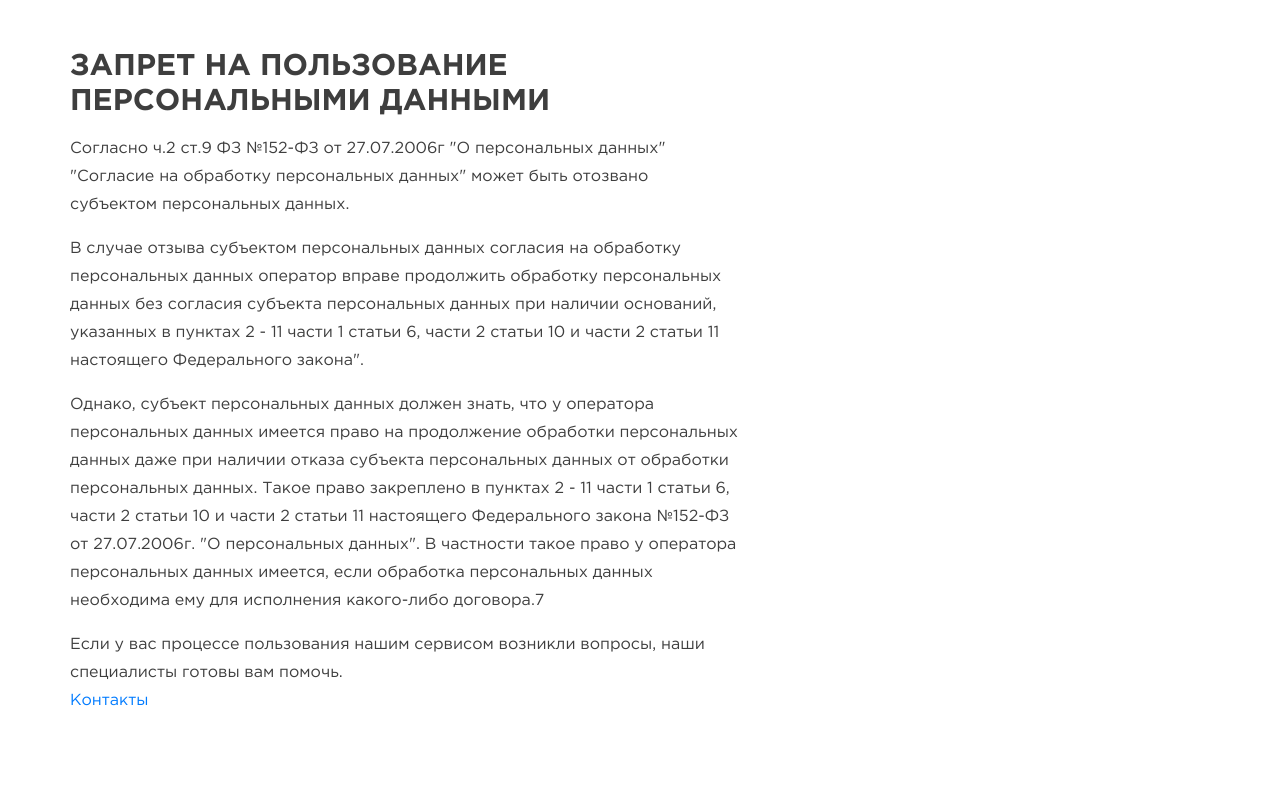
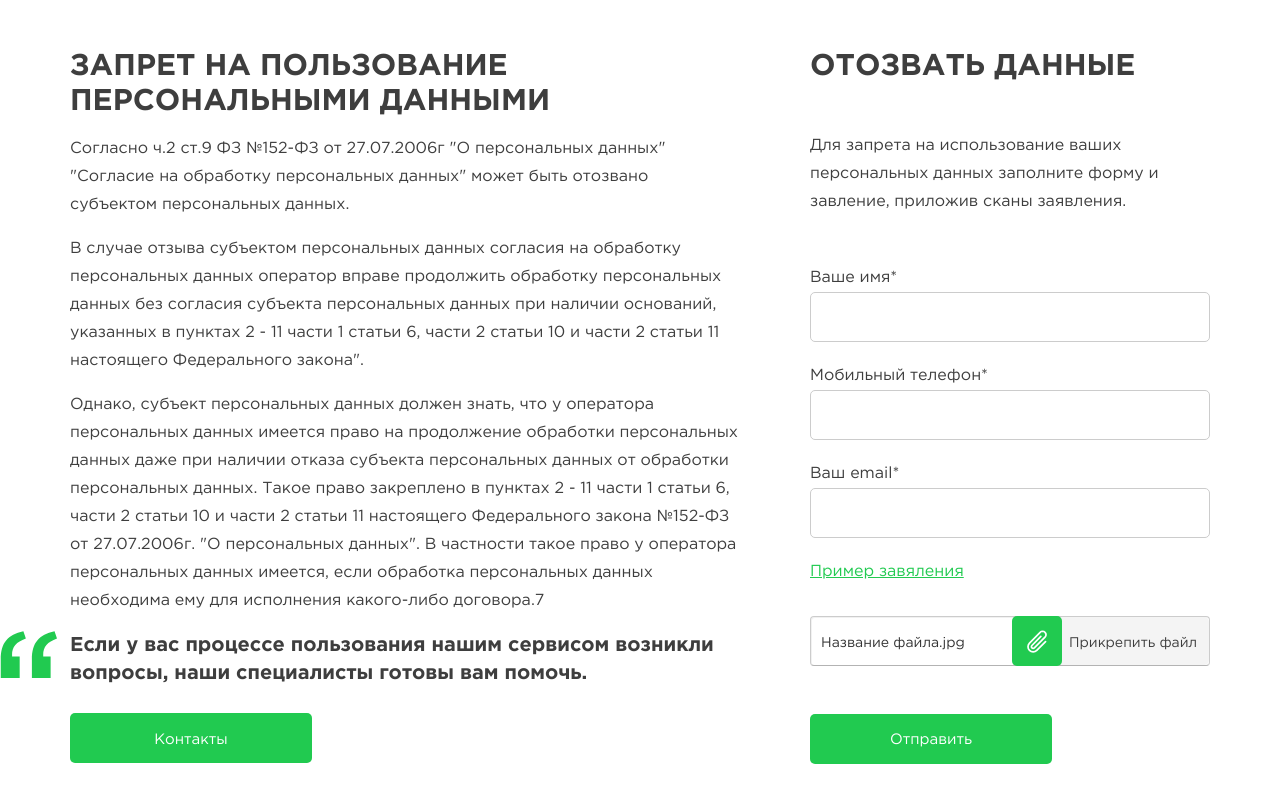
Before and after one commit to VeraMos/fastcash, a website: page app/servises.html in a window 1280 px wide. Shown: the part 2560-3360 px from the top of the page. Drawn offline with nearby package versions, Linux system fonts and the light colour scheme.

Commit message:
commit add pravki planfix

```diff
--- a/app/css/main.css
+++ b/app/css/main.css
@@ -1061,3 +1061,110 @@ a:hover {
 .steps__item:focus {
   outline: none;
 }
+
+.servises-about__block a {
+  background-color: #21CA50;
+  border-radius: 5px;
+  color: #fff;
+  font-size: 15px;
+  line-height: 17px;
+  padding: 18px 0;
+  margin-top: 26px;
+  display: block;
+  width: 242px;
+  height: 50px;
+  text-align: center;
+}
+
+.servises-about__text {
+  position: relative;
+  font-weight: bold;
+  font-size: 20px;
+  line-height: 28px;
+  color: #3E3E3E;
+  margin-top: 15px;
+}
+
+.servises-about__text:before {
+  position: absolute;
+  content: "";
+  top: 0px;
+  background: url('../img/quotes.svg') no-repeat;
+  width: 57px;
+  height: 47px;
+  background-size: contain;
+  left: -70px;
+  transform: rotate(180deg);
+}
+
+.servises-about__form {
+  max-width: 400px;
+}
+
+.servises-about__label {
+  font-size: 16px;
+  width: 100%;
+}
+
+.servises-about__form .btn {
+  margin: 38px 0 0;
+  width: 242px;
+}
+
+.servises-about__form .btn:focus {
+  outline: none;
+}
+
+.servises-about__form-link {
+  font-size: 16px;
+  line-height: 28px;
+  text-decoration-line: underline;
+  color: #21CA50;
+}
+
+.servises-about__form-link:hover {
+  color: #21CA50;
+  text-decoration: none;
+}
+
+.jq-file {
+    width: 100%;
+    border-radius: 0;
+    box-shadow: none;
+    margin-top: 30px;
+}
+
+.jq-file__name {
+  height: 50px;
+  font-family: 'GothamPro';
+  padding: 10px 80px 0 10px;
+}
+
+.jq-file__browse {
+    top: 1px;
+    right: 1px;
+    padding: 10px;
+    border: none;
+    border-radius: 0 5px 5px 0;
+    background: #F4F4F4;
+    box-shadow: none;
+    font: 15px/40px;
+    color: #3E3E3E;
+    text-shadow: none;
+    height: 48px;
+    font-family: 'GothamPro';
+    width: 150px;
+}
+
+.jq-file:after {
+  content: "";
+  position: absolute;
+  background: url('../img/skr.svg') #21CA50;
+  background-repeat: no-repeat;
+  background-position: center;
+  width: 50px;
+  height: 50px;
+  border-radius: 5px;
+  top: 0;
+  right: 148px;
+}
--- a/app/css/media.css
+++ b/app/css/media.css
@@ -81,6 +81,10 @@
     	justify-content: center;
 	}
 
+	.servises-about__block a {
+		margin-bottom: 30px;
+	}
+
 }
 
 @media screen and (max-width: 992px) {
@@ -152,6 +156,30 @@
 
 	.steps__item {
 		margin: 0 48px;
+	}
+
+	.serv-about__inn:before {
+		left: -33px;
+		transform: rotate(180deg) scale(0.5);
+	}
+
+	.serv-about__inn:after {
+		right: -33px;
+		bottom: 0;
+		top: auto;
+		transform: scale(0.5);
+	}
+
+	.serv-about__inn {
+		width: 90%;
+	}
+
+	.servises-about {
+    padding: 50px 0;
+	}
+
+	.about__ttl {
+		margin-bottom: 20px!important;
 	}
 
 }
--- a/app/js/scripts.js
+++ b/app/js/scripts.js
@@ -61,6 +61,17 @@ $(document).ready(function () {
         ]
     });
 
+
+     $('.servises-about__form-file').styler({
+         fileBrowse: 'Прикрепить файл',
+        filePlaceholder: 'Название файла.jpg',
+        singleSelectzIndex: '999',
+        onSelectOpened: function () {
+           // к открытому селекту добавляется красная обводка
+            $(this).css('box-shadow: 0px 15px 31px rgba(0, 0, 0, 0.1);');
+        }
+    });
+
 $("#range").slider({
 range: "min",
 max: 80000,
--- a/app/servises.html
+++ b/app/servises.html
@@ -7,10 +7,10 @@
 	<link rel="shortcut icon" href="favicon.ico" type="image/x-icon">
 	<title>БысроКэш</title>
 	<link rel="stylesheet" href="css/libs.min.css">
+	<link href="libs/dist/jquery.formstyler.css" rel="stylesheet" />
+	<link href="libs/dist/jquery.formstyler.theme.css" rel="stylesheet" />
 	<link rel="stylesheet" href="css/main.css">
 	<link rel="stylesheet" href="css/media.css">
-	<link href="libs/dist/jquery.formstyler.css" rel="stylesheet" />
-	<link href="libs/dist/jquery.formstyler.theme.css" rel="stylesheet" />
 	<link rel="stylesheet" href="//ajax.googleapis.com/ajax/libs/jqueryui/1.11.0/themes/smoothness/jquery-ui.css">
 </head>
 <body>
@@ -122,9 +122,27 @@
 				<p>Согласно ч.2 ст.9 ФЗ №152-ФЗ от 27.07.2006г "О персональных данных" "Согласие на обработку персональных данных" может быть отозвано субъектом персональных данных.</p>
 				<p>В случае отзыва субъектом персональных данных согласия на обработку персональных данных оператор вправе продолжить обработку персональных данных без согласия субъекта персональных данных при наличии оснований, указанных в пунктах 2 - 11 части 1 статьи 6, части 2 статьи 10 и части 2 статьи 11 настоящего Федерального закона".</p>
 				<p>Однако, субъект персональных данных должен знать, что у оператора персональных данных имеется право на продолжение обработки персональных данных даже при наличии отказа субъекта персональных данных от обработки персональных данных. Такое право закреплено в пунктах 2 - 11 части 1 статьи 6, части 2 статьи 10 и части 2 статьи 11 настоящего Федерального закона №152-ФЗ от 27.07.2006г. "О персональных данных". В частности такое право у оператора персональных данных имеется, если обработка персональных данных необходима ему для исполнения какого-либо договора.7</p>
-				</p>
-				<div class="servises-about__text">Если у вас процессе пользования нашим сервисом возникли вопросы, наши специалисты готовы вам помочь.</div>
+				<div class="servises-about__text">
+				Если у вас процессе пользования нашим сервисом возникли вопросы, наши специалисты готовы вам помочь.</div>
 				<a href="#">Контакты</a>
+			</div>
+			<div class="servises-about__form">
+				<p class="about__ttl mb-5">Отозвать данные</p>
+				<p>Для запрета на использование ваших персональных данных заполните форму и завление, приложив сканы заявления.</p>
+				<form class="mt-5">
+					<label class="servises-about__label"><span>Ваше имя*</span>
+						<input class="form-inner-input" type="text" name="" placeholder="" required="">
+					</label>
+					<label class="servises-about__label"><span>Мобильный телефон*</span>
+						<input class="form-inner-input mask_phone" type="tel" name="" placeholder="" required="">
+					</label>
+					<label class="servises-about__label"><span>Ваш email*</span>
+						<input class="form-inner-input" type="email" name="" placeholder="" required="">
+					</label>
+					<a class="servises-about__form-link" href="#">Пример завяления</a>
+					<input class="servises-about__form-file" type="file" name="">
+					<button class="btn" type="submit">Отправить</button>
+				</form>
 			</div>
 		</div>
 	</div>
@@ -200,11 +218,12 @@
 <script src="js/libs.min.js"></script>
 <script src="js/scripts.js"></script>
 
-<script src="libs/dist/jquery.formstyler.min.js"></script>
+
 <script src="//ajax.googleapis.com/ajax/libs/jquery/1.11.1/jquery.min.js"></script>
 <script src="//ajax.googleapis.com/ajax/libs/jqueryui/1.11.0/jquery-ui.min.js"></script>
 <link rel="stylesheet" href="libs/slick/slick.css">
 <link rel="stylesheet" href="libs/slick/slick-theme.css">
 <script src="libs/slick/slick.min.js"></script>
-</body>
+<script src="js/jquery.maskedinput.min.js"></script>
+<script src="libs/dist/jquery.formstyler.min.js"></script>
 </html>
```
Also changed, not shown: app/index2.html (+9 -8 lines), app/index3.html (+5 -4 lines), app/index4.html (+1 -0 lines), app/img/skr.svg (added).
